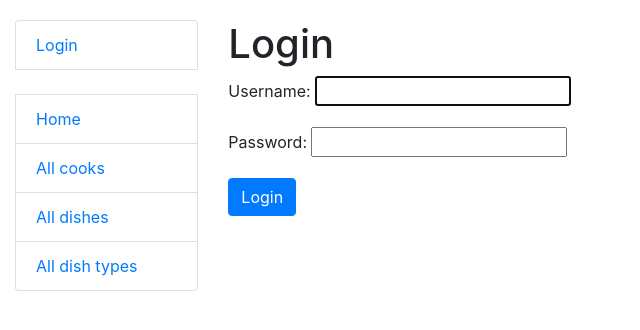
After one commit to svitlana-savikhina/restaurant-kitchen-service, a Django app: page /accounts/login/ in a window 1280 px wide. The commit adds this page. Shown: the top 330 px of the page, without its empty margins (0-640 px from the left). Run offline with Django 4.2, Linux system fonts and the light colour scheme.

Commit message:
Create login.html and logged_out.html, edit sidebar.htmln and urls.py

```diff
--- a/kitchen/urls.py
+++ b/kitchen/urls.py
@@ -4,6 +4,7 @@ from kitchen.views import index
 
 urlpatterns = [
     path("", index, name="index"),
-]
+    ]
+
 
 app_name = "kitchen"
--- a/kitchen/views.py
+++ b/kitchen/views.py
@@ -1,4 +1,6 @@
+from django.contrib.auth.mixins import LoginRequiredMixin
 from django.shortcuts import render
+from django.views import generic
 
 from kitchen.models import Cook, DishType, Dish
 
--- a/restaurant_kitchen_service/urls.py
+++ b/restaurant_kitchen_service/urls.py
@@ -22,5 +22,6 @@ from django.conf import settings
 
 urlpatterns = [
     path("admin/", admin.site.urls),
-    path("", include("kitchen.urls", namespace="kitchen"))
+    path("", include("kitchen.urls", namespace="kitchen")),
+    path("accounts/", include("django.contrib.auth.urls")),
 ] + static(settings.STATIC_URL, document_root=settings.STATIC_ROOT)
--- a/templates/includes/sidebar.html
+++ b/templates/includes/sidebar.html
@@ -1,6 +1,13 @@
-<ul class="sidebar-nav list-group"
-  <li class="list-group-item"><a href="#">Logout</a></li>
-  <li class="list-group-item"><a href="#">Login</a></li>
+<ul class="sidebar-nav list-group">
+  {% if user.is_authenticated %}
+    <li class="list-group-item">User: <a href="{{ user.get_absolute_url }}">{{ user.get_username }}</a></li>
+    <li class="list-group-item"><a href="{% url 'logout'%}?next={{request.path}}">Logout</a></li>
+  {% else %}
+    <li class="list-group-item"><a href="{% url 'login'%}?next={{request.path}}">Login</a></li>
+  {% endif %}
+
+  <br>
+
   <li class="list-group-item"><a href="#">Home</a></li>
   <li class="list-group-item"><a href="#">All cooks</a></li>
   <li class="list-group-item"><a href="#">All dishes</a></li>
--- /dev/null
+++ b/templates/registration/login.html
@@ -0,0 +1,24 @@
+{% extends "base.html" %}
+
+
+{% block content %}
+
+{% if form.errors %}
+  <p>Your username and password didn't match. Please try again.</p>
+{% endif %}
+
+<h1>Login</h1>
+
+{% if next %}
+  <p>Please login to see this page.</p>
+{% endif %}
+
+<form method="post" action="{% url 'login' %}">
+  {% csrf_token %}
+  {{ form.as_p }}
+
+  <input type="submit" value="Login" class="btn btn-primary" />
+  <input type="hidden" name="next" value="{{ next }}" />
+</form>
+
+{% endblock %}
```
Also changed, not shown: templates/registration/logged_out.html (added, +7 -0 lines).
